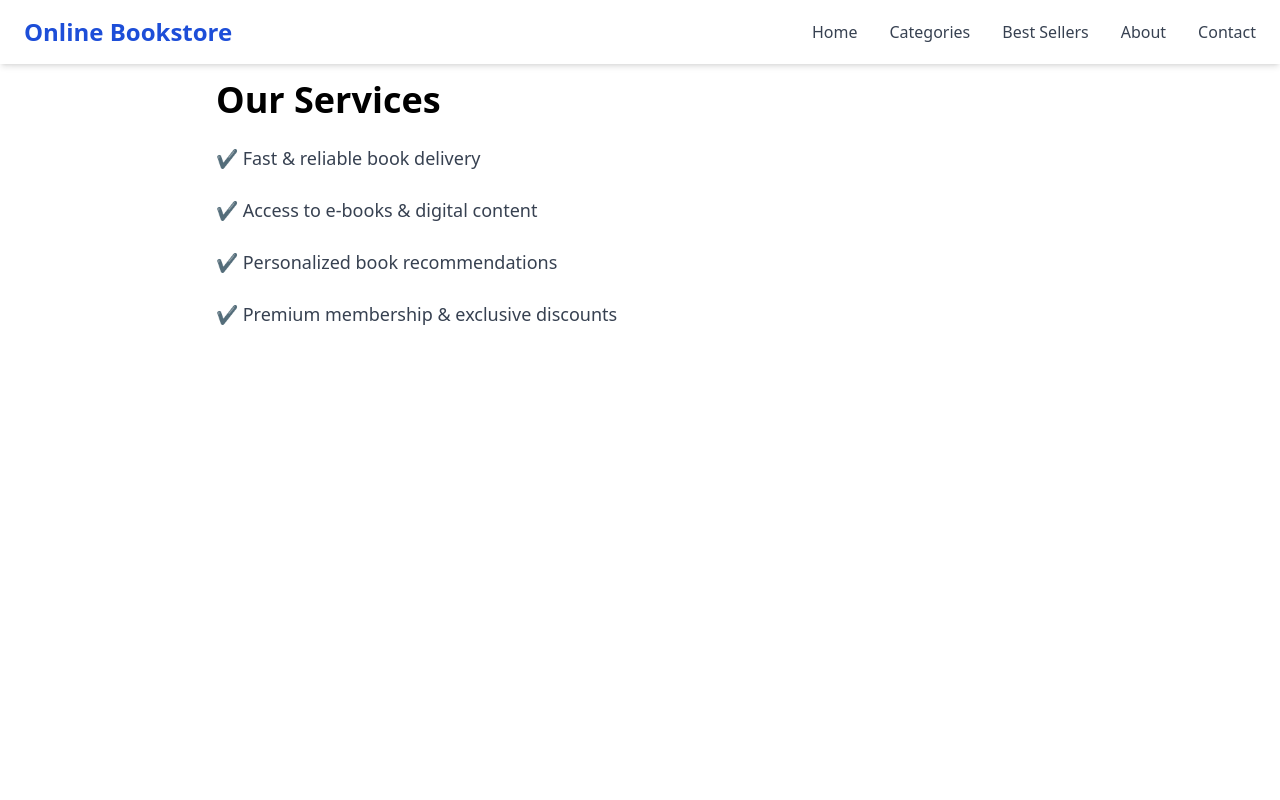
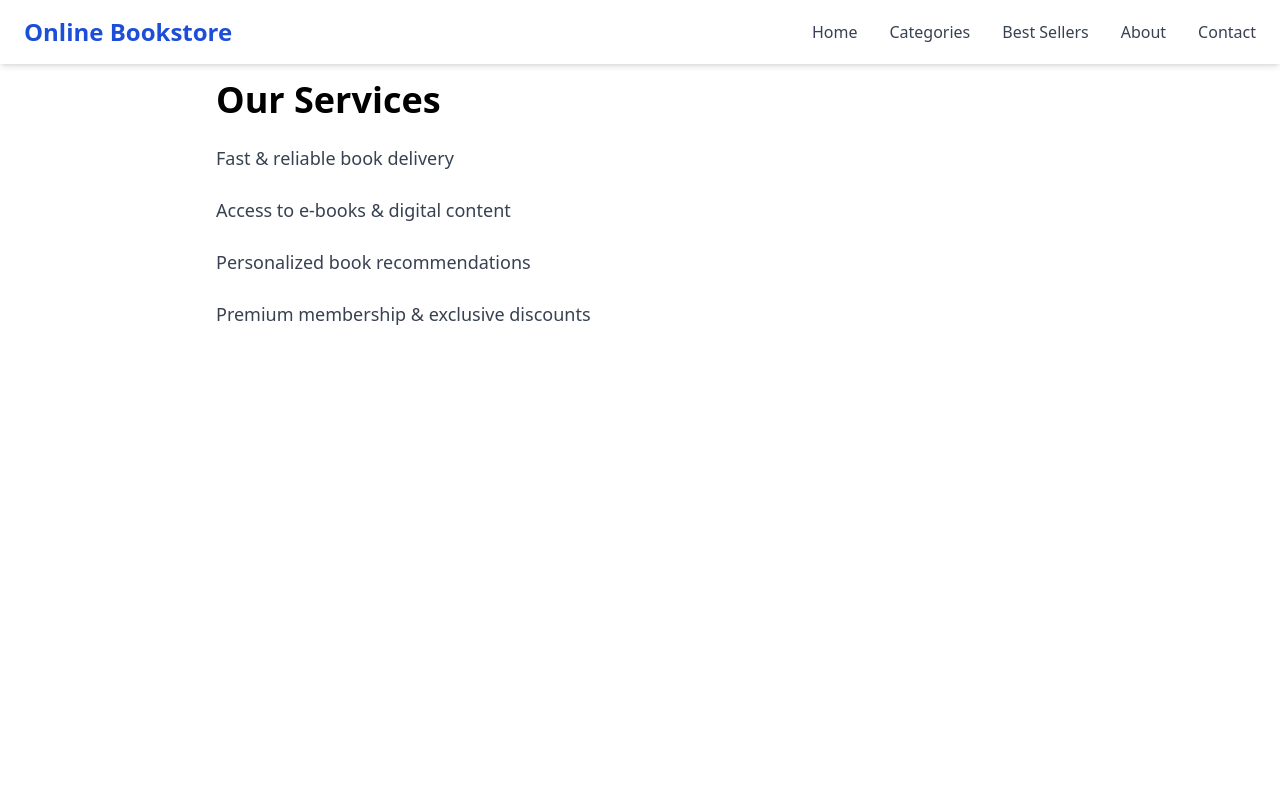
Before and after one commit to rimaejel143/online-bookstore, a React (Create React App) app: page /services in a window 1280 px wide. Shown: the top 800 px of the page. Built offline with nearby package versions, Linux system fonts and the light colour scheme.

Commit message:
update pages design + fix details spacing

```diff
--- a/src/pages/Services.jsx
+++ b/src/pages/Services.jsx
@@ -6,10 +6,10 @@ function Services() {
       <h1 className="text-4xl font-bold mb-6">Our Services</h1>
 
       <ul className="space-y-6 text-gray-700 text-lg">
-        <li>✔ Fast & reliable book delivery</li>
-        <li>✔ Access to e-books & digital content</li>
-        <li>✔ Personalized book recommendations</li>
-        <li>✔ Premium membership & exclusive discounts</li>
+        <li>Fast & reliable book delivery</li>
+        <li>Access to e-books & digital content</li>
+        <li> Personalized book recommendations</li>
+        <li>Premium membership & exclusive discounts</li>
       </ul>
     </div>
   );
```
